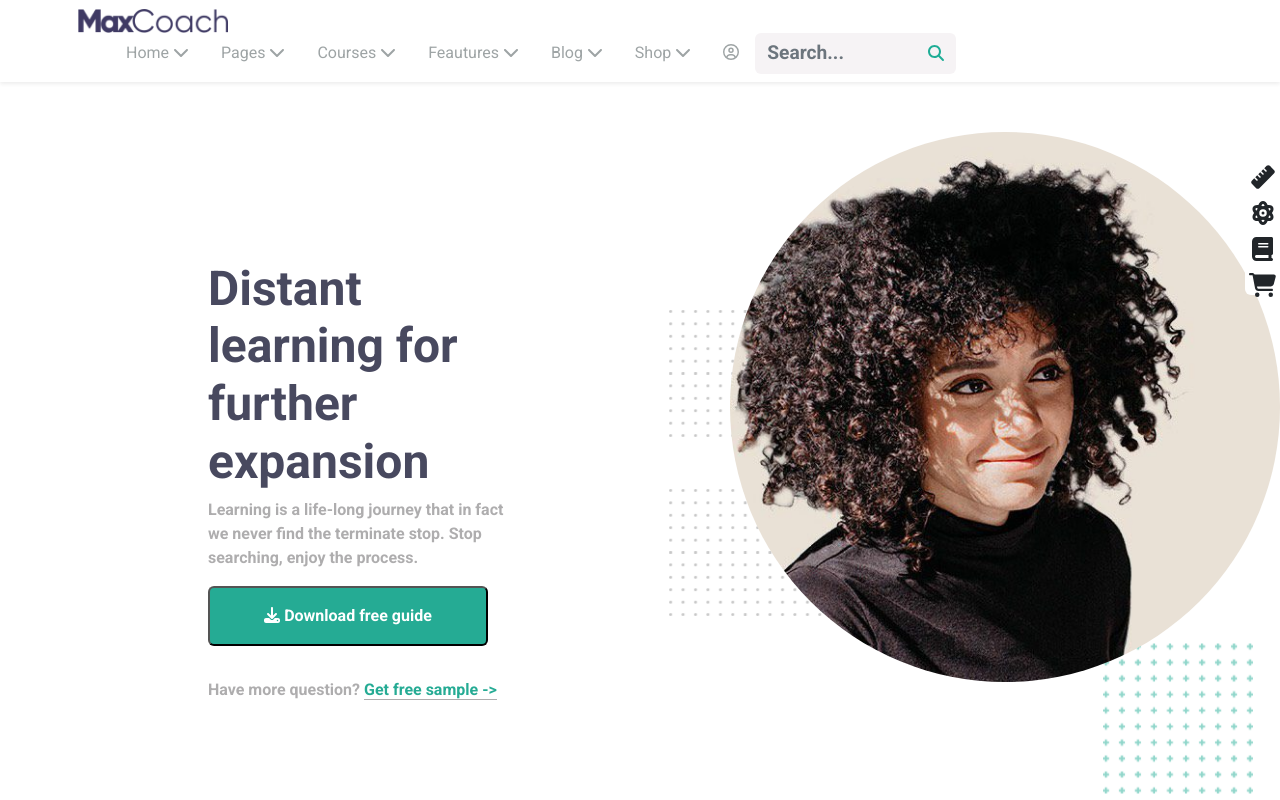
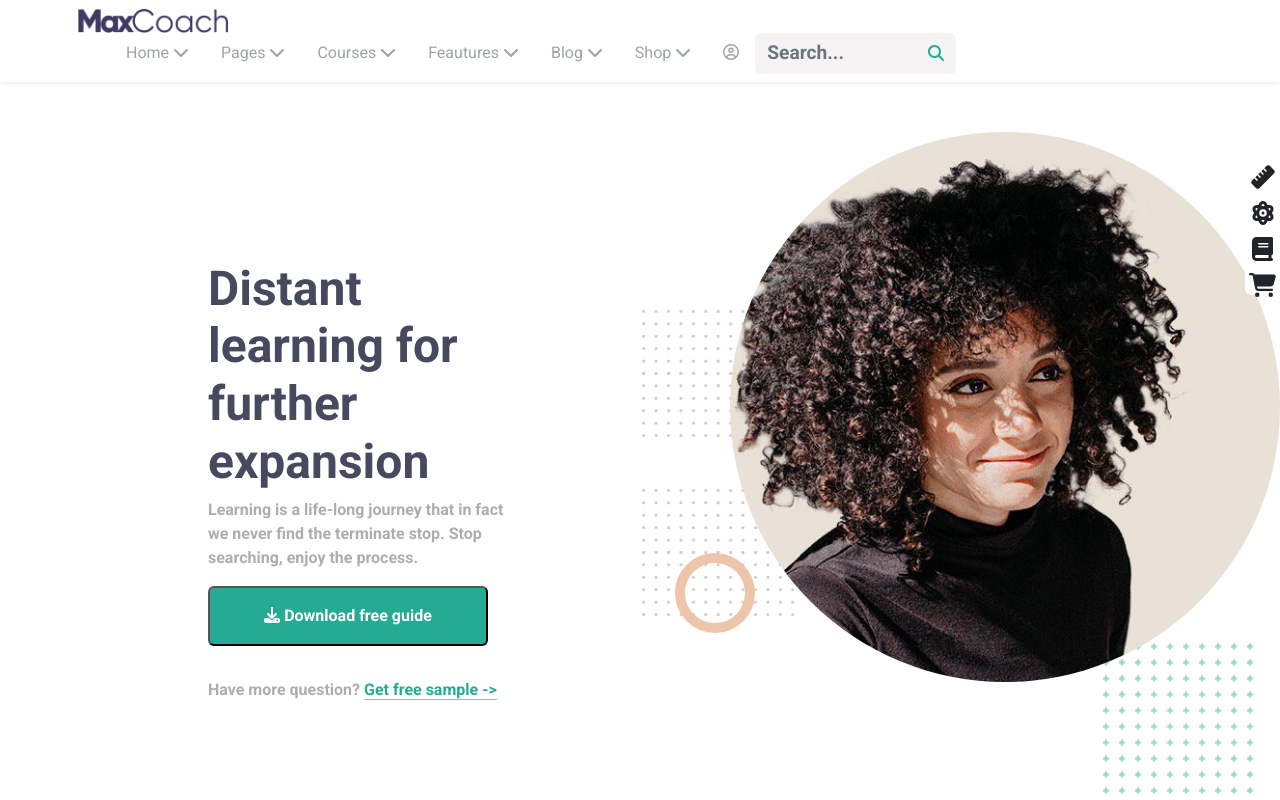
Before and after one commit to CastellucciLuca/proj-html-vuejs, a Vue app: page / in a window 1280 px wide. Shown: the top 800 px of the page. Built offline with nearby package versions, Linux system fonts and the light colour scheme.

Commit message:
add circle on hero main

```diff
--- a/src/components/main-components/HeroMain.vue
+++ b/src/components/main-components/HeroMain.vue
@@ -25,6 +25,7 @@ export default {
                 <p>Have more question? <span class="green fw-bold">Get free sample -></span> </p>
             </div>
             <div class="about-me-imgs position-relative text-center">
+                <div id="my-circle" class="rounded-pill position-absolute"></div>
                 <img src="../../assets/img/maxcoach-shape-08.png" alt="" class="first-bg">
                 <img src="../../assets/img/maxcoach-shape-08.png" alt="" class="second-bg">
                 <img src="../../assets/img/maxcoach-shape-07-150x150.png" alt="" class="third-bg">
@@ -88,17 +89,25 @@ export default {
         }
 
     }
+    #my-circle{
+        height: 80px;
+        width: 80px;
+        border: 10px solid $first-circle;
+        left: -10%;
+        top: 59%;
+        z-index: 1;
+    }
     img.first-bg{
         position: absolute;
         top: 25%;
-        left: 0;
+        left: -5%;
         transform: translateX(-40%);
 
     }
     img.second-bg{
         position: absolute;
         top: 50%;
-        left: 0;
+        left: -5%;
         transform: translateX(-40%);
     }
     img.third-bg{
--- a/src/styles/partials/_variables.scss
+++ b/src/styles/partials/_variables.scss
@@ -8,3 +8,4 @@ $Edward : #9ea4a5;
 $JungleGreen : #25ab94;
 $GunPowder : #48495f;
 $Eunry : #c99f8e;
+$first-circle: #ecc5ab;
```
